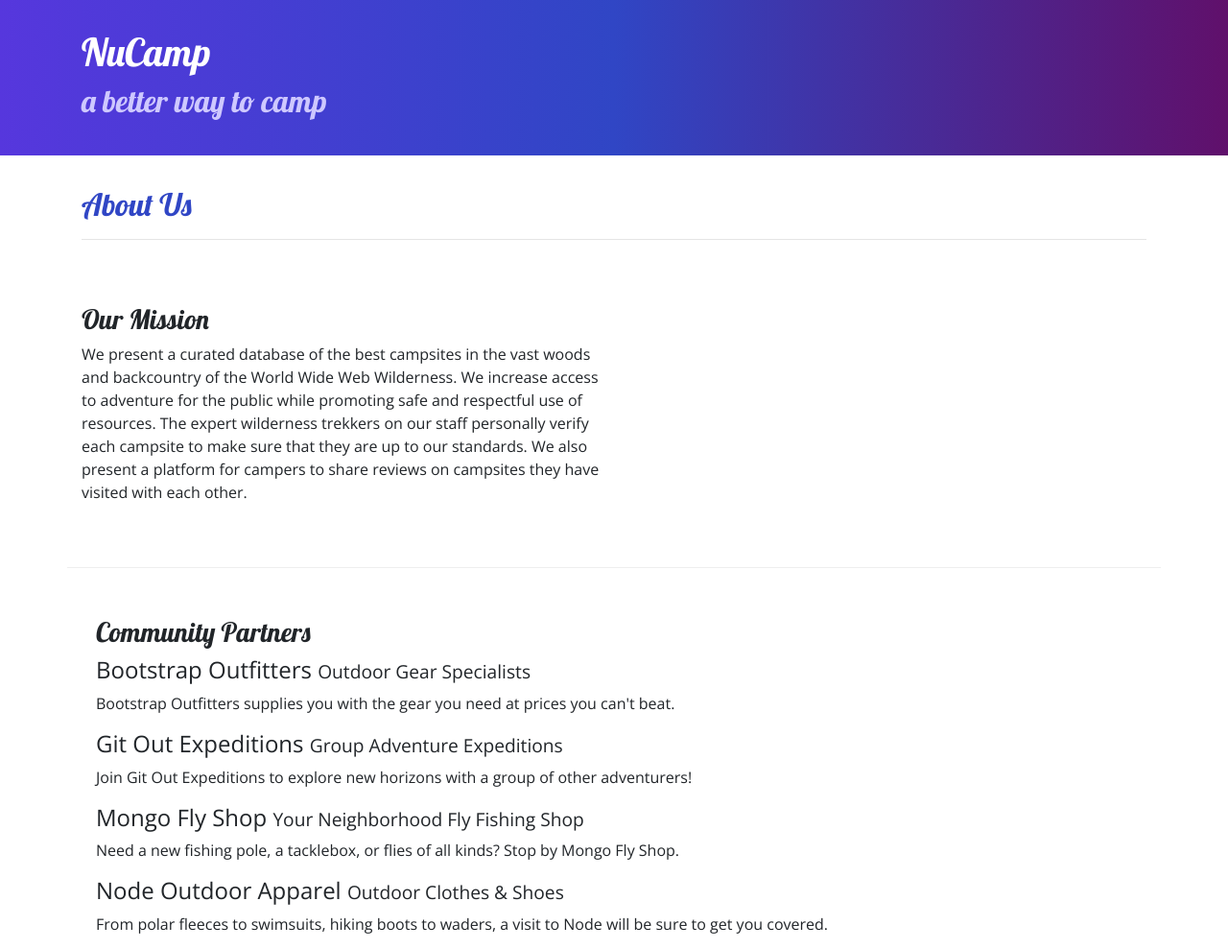
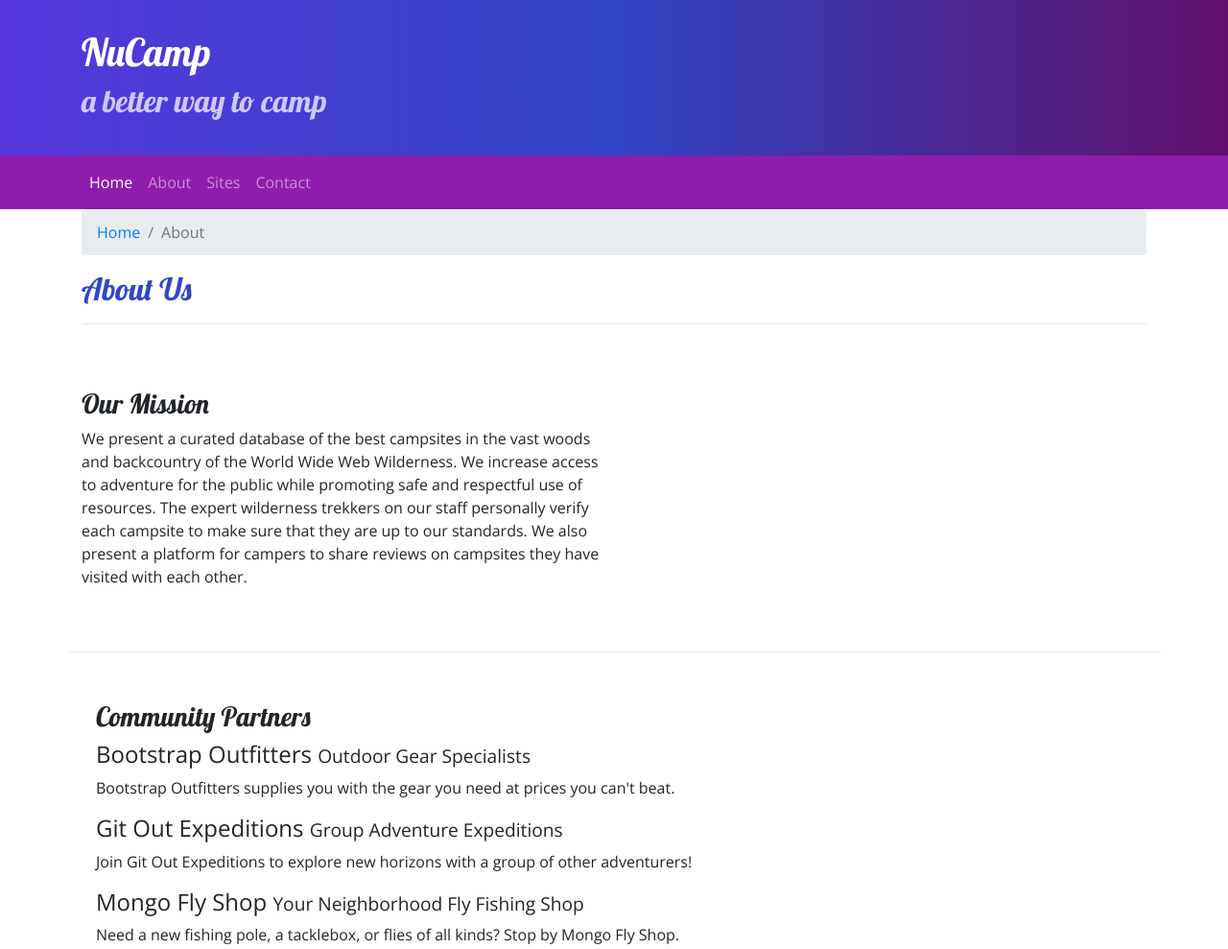
Before and after one commit to JimM517/nucampsite, a website: page aboutus.html in a window 1280 px wide. Shown: the top 989 px of the page at 96% size. Drawn offline with nearby package versions, Linux system fonts and the light colour scheme.

Commit message:
Navbar and Breadcrumbs

```diff
--- a/aboutus.html
+++ b/aboutus.html
@@ -28,9 +28,29 @@
             </div>
     </header>
 
+    <nav class="navbar navbar-expand-sm navbar-dark sticky-top">
+        <div class="container">
+            <button class="navbar-toggler ml-auto" type="button" data-toggle="collapse" data-target="#nucampNavbar">
+                <span class="navbar-toggler-icon"></span>
+            </button>
+            <div class="collapse navbar-collapse" id="nucampNavbar">
+                <ul class="navbar-nav">
+                    <li class="nav-item active"><a class="nav-link" href="index.html">Home</a></li>
+                    <li class="nav-item"><a class="nav-link" href="#">About</a></li>
+                    <li class="nav-item"><a class="nav-link" href="#">Sites</a></li>
+                    <li class="nav-item"><a class="nav-link" href="#">Contact</a></li>
+                </ul>
+            </div>
+        </div>
+    </nav>
+
     <div class="container">
         <div class="row">
             <div class="col">
+                <ol class="breadcrumb">
+                    <li class="breadcrumb-item"><a href="index.html">Home</a></li>
+                    <li class="breadcrumb-item active">About</li>
+                </ol>
                <h2>About Us</h2>
                <hr />
             </div>
--- a/css/styles.css
+++ b/css/styles.css
@@ -20,6 +20,7 @@
 }
 
 .jumbotron {
+    margin: 0;
     padding: 30px;
     background-image: linear-gradient(to right, #5637DD, #3046C5, #60106B);
     color: white;
@@ -30,3 +31,7 @@
     border-bottom: 1px ridge;
     min-height: 200px;
 }
+
+.navbar{
+    background-color: #901CAD;
+}
```
Also changed, not shown: index.html (+18 -1 lines).
